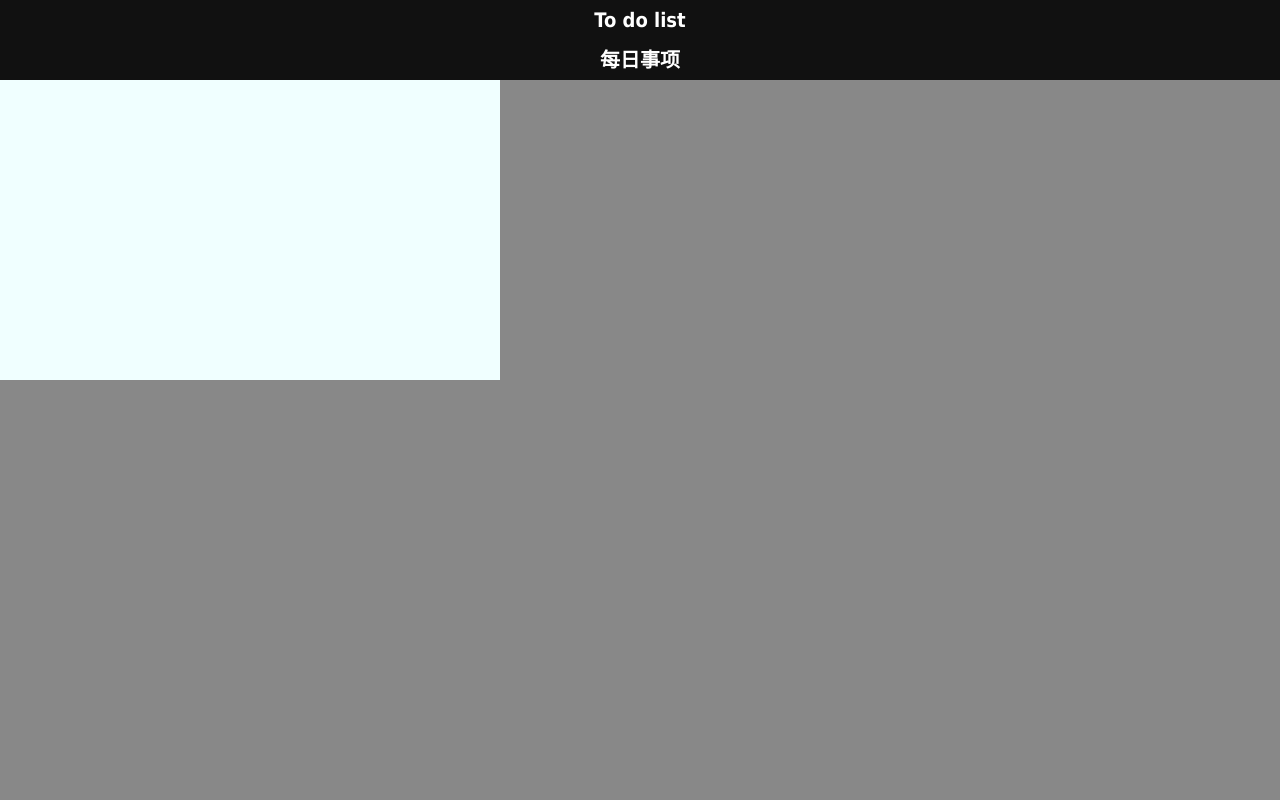
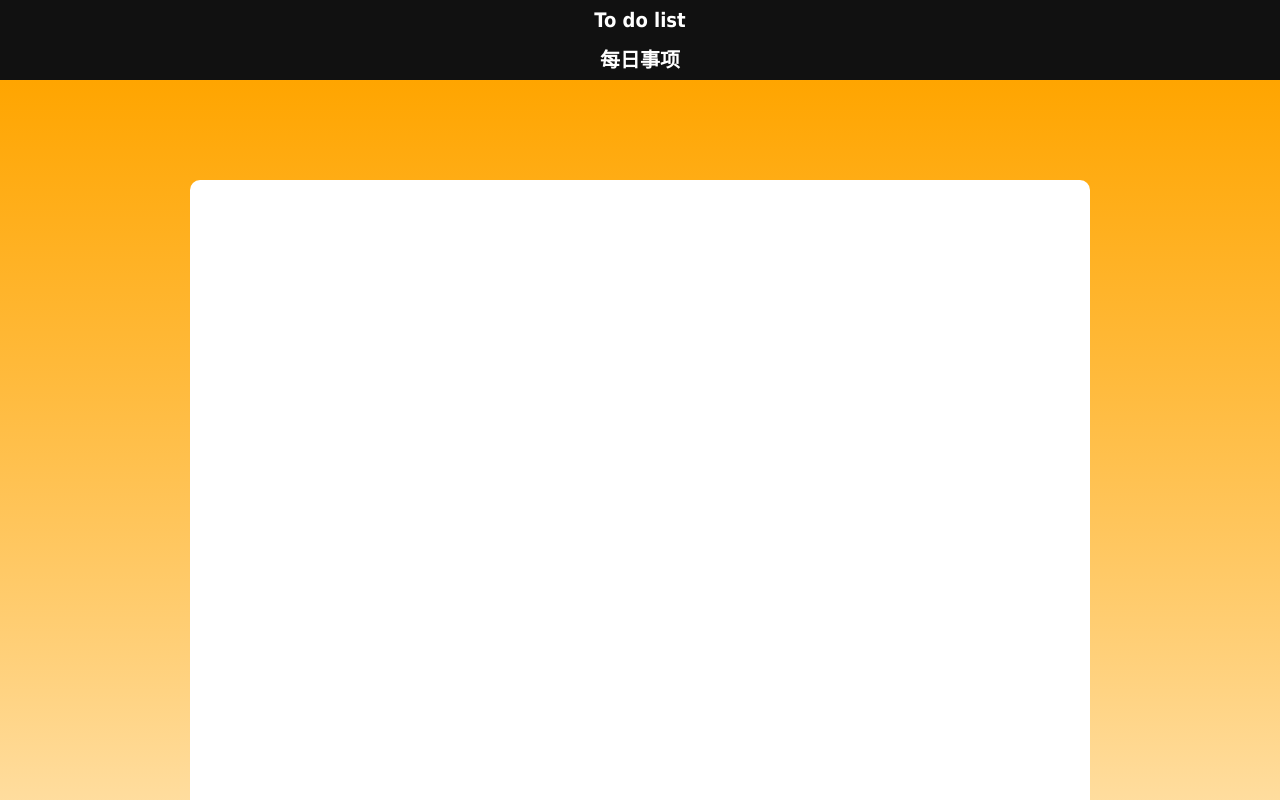
Before and after one commit to mcmin001/hello-css, a Vue app: page / in a window 1280 px wide. Shown: the top 800 px of the page. Built offline with nearby package versions, Linux system fonts and the light colour scheme.

Commit message:
提交css样式

```diff
--- a/src/components/Content.vue
+++ b/src/components/Content.vue
@@ -1,6 +1,7 @@
 <template>
   <div class="content">
     <div class="todo-box">
+
     </div>
   </div>
 </template>
@@ -12,16 +13,21 @@ export default {
 </script>
 
 <style scoped>
+
 .content{
-  background-color: #888888;
+  background: linear-gradient(to top, white, 40%, orange);
   height: 1000px;
   width: 100%;
+  display: flex;
+  justify-content: center;
+  align-items: center;
 }
 
 .todo-box{
-  width: 500px;
-  height: 300px;
-  background-color: azure;
+  width: 900px;
+  height: 800px;
+  background-color: white;
+  border-radius: 10px;
 }
 
 </style>
```
